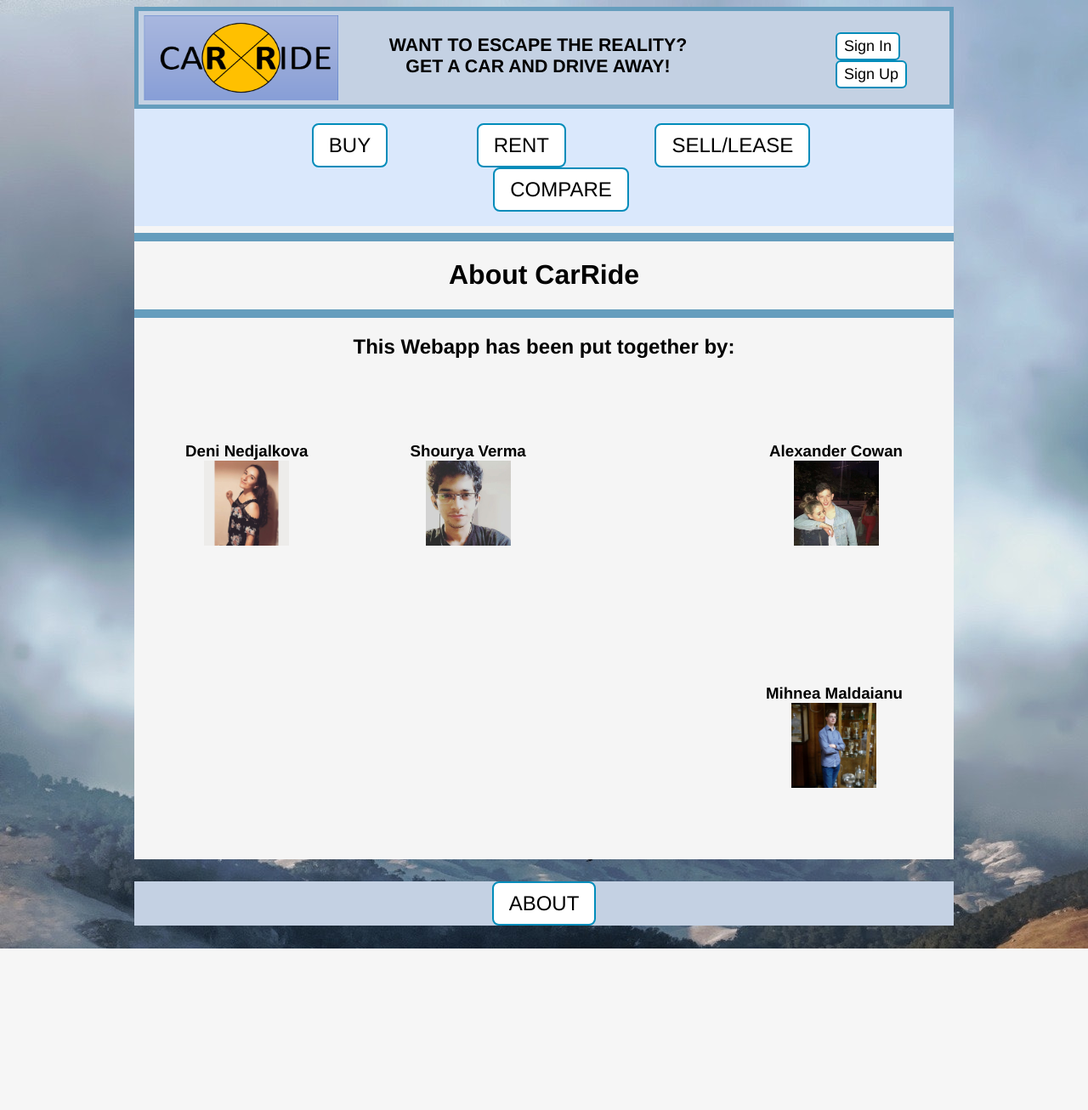
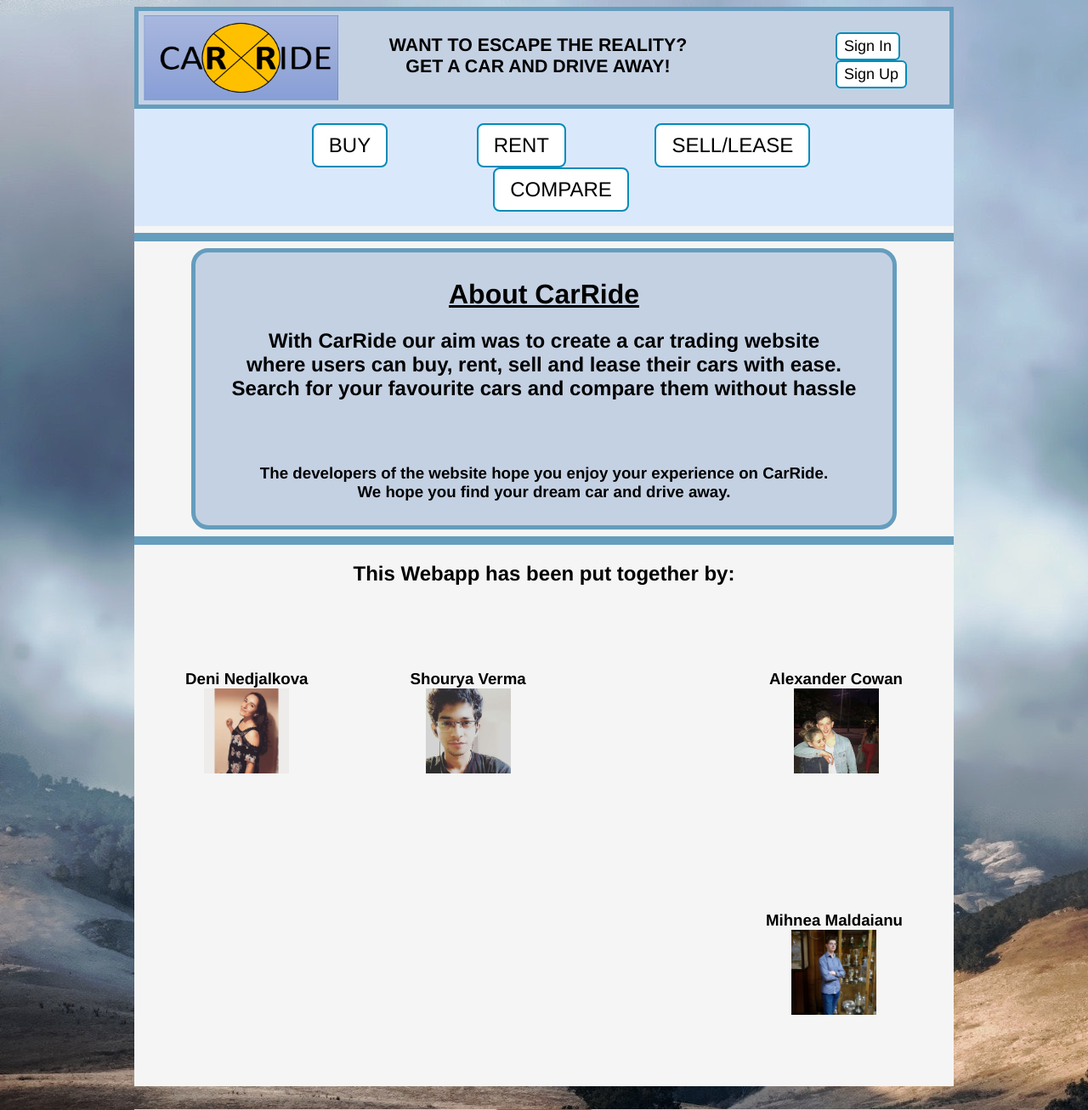
Before and after one commit to Mihnea7/car_ride, a Django app: template templates/carride/about.html in a window 1280 px wide. Shown: the top 1306 px of the page at 85% size. Before the commit the page ends 1116 px from the top, so only its background shows below. Run offline with Django 3.2, Linux system fonts and the light colour scheme; the template is opened without the code that fills it, so the values that code supplies are empty; some libraries are stand-ins or nearby versions.

Commit message:
design changes

```diff
--- a/carride/views.py
+++ b/carride/views.py
@@ -224,6 +224,8 @@ def buy(request):
         car_list = Vehicle.objects.filter(forSale=True).order_by('-ID')
     elif sort == "id-lh":
         car_list = Vehicle.objects.filter(forSale=True).order_by('ID')
+    elif sort == "rating":
+        car_list = Vehicle.objects.filter(forSale=True).order_by('-rating')
     else:
         car_list = Vehicle.objects.filter(forSale=True).order_by(sort)
 
@@ -246,6 +248,8 @@ def rent(request):
         car_list = Vehicle.objects.filter(forSale=False).order_by('-ID')
     elif sort == "id-lh":
         car_list = Vehicle.objects.filter(forSale=False).order_by('ID')
+    elif sort == "rating":
+        car_list = Vehicle.objects.filter(forSale=False).order_by('-rating')
     else:
         car_list = Vehicle.objects.filter(forSale=False).order_by(sort)
 
--- a/static/style/about.css
+++ b/static/style/about.css
@@ -3,6 +3,15 @@
   float: left;
   display:inline-blocks;
   padding: 60px;
+}
+
+.text{
+  border-radius:20px;
+  width:800px;
+  border: 5px solid #659DBD;
+  background-color: #C4D1E3;
+  margin: auto;
+  padding: 10px;
 }
 
 .row {
--- a/static/style/compare.css
+++ b/static/style/compare.css
@@ -11,7 +11,7 @@
   border-radius:20px;
   width:400px;
   border: 5px solid #659DBD;
-  background-color: #C4D1E3;
+  background-color: #DAE8FC;
   margin: auto;
   padding: 10px;
 }
--- a/templates/carride/about.html
+++ b/templates/carride/about.html
@@ -10,11 +10,18 @@
 
 	<div style="text-align:center;">
 		<hr>
-		<h1 style="text-align:center;">About CarRide</h1>
+		<div  class="text">
+		<h1 style="text-align:center;"><u>About CarRide</u></h1>
+			<h2> With CarRide our aim was to create a car trading website <br>
+			where users can buy, rent, sell and lease their cars with ease.<br>
+			Search for your favourite cars and compare them without hassle</h2><br><br>
+
+			<h3>The developers of the website hope you enjoy your experience on CarRide.<br>
+			We hope you find your dream car and drive away.</h3>
+		</div>
 
 		<hr>
 		<h2 style="text-align:center;"> This Webapp has been put together by: </h2>
-
 
 		<div class="col">
 			<h3 id = 'deni' style="text-align:center;">	Deni Nedjalkova <br/>
@@ -34,9 +41,9 @@
 		</div>
 
 		<strong>{{ boldmessage }}</strong>
+
 	</div>
 
 
 
-
 {% endblock %}
--- a/templates/carride/myaccount.html
+++ b/templates/carride/myaccount.html
@@ -3,7 +3,7 @@
 
 {% block body_block %}
 <link rel="stylesheet" type="text/css" href="{% static "style/myaccount.css" %}"/>
-
+		<hr>
 
 	<div class="details" style="text-align:center;">
 	<h2>Click on the Picture for User Details</h2>
@@ -29,5 +29,5 @@
 	<div style="text-align:center;"><font size="4">
 	<button type='delete' onclick="window.location.href = '{% url 'delete_account' %}';" class="log-btn"> Delete Account </button>
 	</font></div>
-	<br>
+			<hr>
 {% endblock %}
```
Also changed, not shown: static/style/myaccount.css (+11 -0 lines), static/style/sell.css (+11 -0 lines), templates/carride/buy.html (+1 -7 lines), templates/carride/rent.html (+5 -4 lines), templates/carride/sell.html (+2 -8 lines), db.sqlite3.
